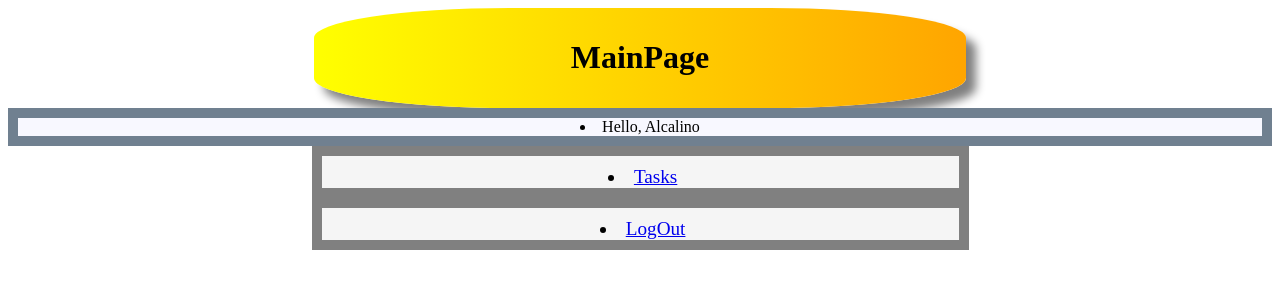
After one commit to AlcalinoGitHub/DjangoExperiment, a Django app: template mysite/ControlApp/templates/MainPage.html in a window 1280 px wide. The commit adds this page. Shown: the top 300 px of the page. Run offline with Django 4.2, Linux system fonts and the light colour scheme; the template is opened without the code that fills it, so the values that code supplies are empty; a user stored in the database is signed in.

Commit message:
Added user logIn/Logout functionality

```diff
--- a/mysite/Accounts/urls.py
+++ b/mysite/Accounts/urls.py
@@ -4,5 +4,6 @@ from . import views
 urlpatterns = [
     path('', views.Empty),
     path('register/', views.register),
-    path('login/', views.logIn)
+    path('login/', views.logIn),
+    path('logout/', views.logout)
 ]
--- a/mysite/ControlApp/static/Style.css
+++ b/mysite/ControlApp/static/Style.css
@@ -18,3 +18,10 @@
     font-size: larger;
     padding-top: 10px;
 }
+
+.UserWelcome {
+    background-color: ghostwhite;
+    margin: auto;
+    border: 10px solid slategray;
+    text-align: center;
+}
--- /dev/null
+++ b/mysite/ControlApp/templates/MainPage.html
@@ -0,0 +1,41 @@
+<!DOCTYPE html>
+<html>
+  <head>
+    <meta charset="UTF-8">
+    <title>HomePage</title>
+    <link rel="stylesheet" type="text/css" href="/static/style.css">
+  </head>
+  <body>
+    <div class = "center-div">
+      <h1>MainPage</h1>
+    </div>
+
+
+    {% if user.is_authenticated %}
+
+    <div class = 'UserWelcome'>
+    <li>Hello, {{user.username}}</li>
+    </div>
+
+    <div class = 'Register-Button'>
+      <li><a href='/Tasks/CreateTask/'>Tasks</a></li>
+    </div>
+
+
+    <div class = 'Register-Button'>
+      <li><a href='/accounts/logout/'>LogOut</a></li>
+    </div>
+
+    {% else %}
+    <div class = 'Register-Button'>
+      <li><a href='/accounts/register/'>Register</a></li>
+    </div>
+    <div class = 'Register-Button'>
+      <li><a href='/accounts/login/'>LogIn</a></li>
+    </div>
+    {% endif %}
+
+
+
+  </body>
+</html>
--- a/mysite/ControlApp/views.py
+++ b/mysite/ControlApp/views.py
@@ -5,4 +5,4 @@ from django.http import HttpResponse
 
 
 def MainPage(request):
-    return redirect('/static/MainPage.html')
+    return render(request, 'MainPage.html')
--- a/mysite/mysite/settings.py
+++ b/mysite/mysite/settings.py
@@ -57,7 +57,7 @@ import os
 TEMPLATES = [
     {
         'BACKEND': 'django.template.backends.django.DjangoTemplates',
-        'DIRS': [os.path.join(BASE_DIR, 'Accounts/templates')],
+        'DIRS': [os.path.join(BASE_DIR, 'Accounts/templates'), os.path.join(BASE_DIR,'ControlApp/templates')],
         'APP_DIRS': True,
         'OPTIONS': {
             'context_processors': [
```
Also changed, not shown: mysite/Accounts/views.py (+6 -1 lines), mysite/ControlApp/static/MainPage.html (deleted, +0 -26 lines), mysite/db.sqlite3.
